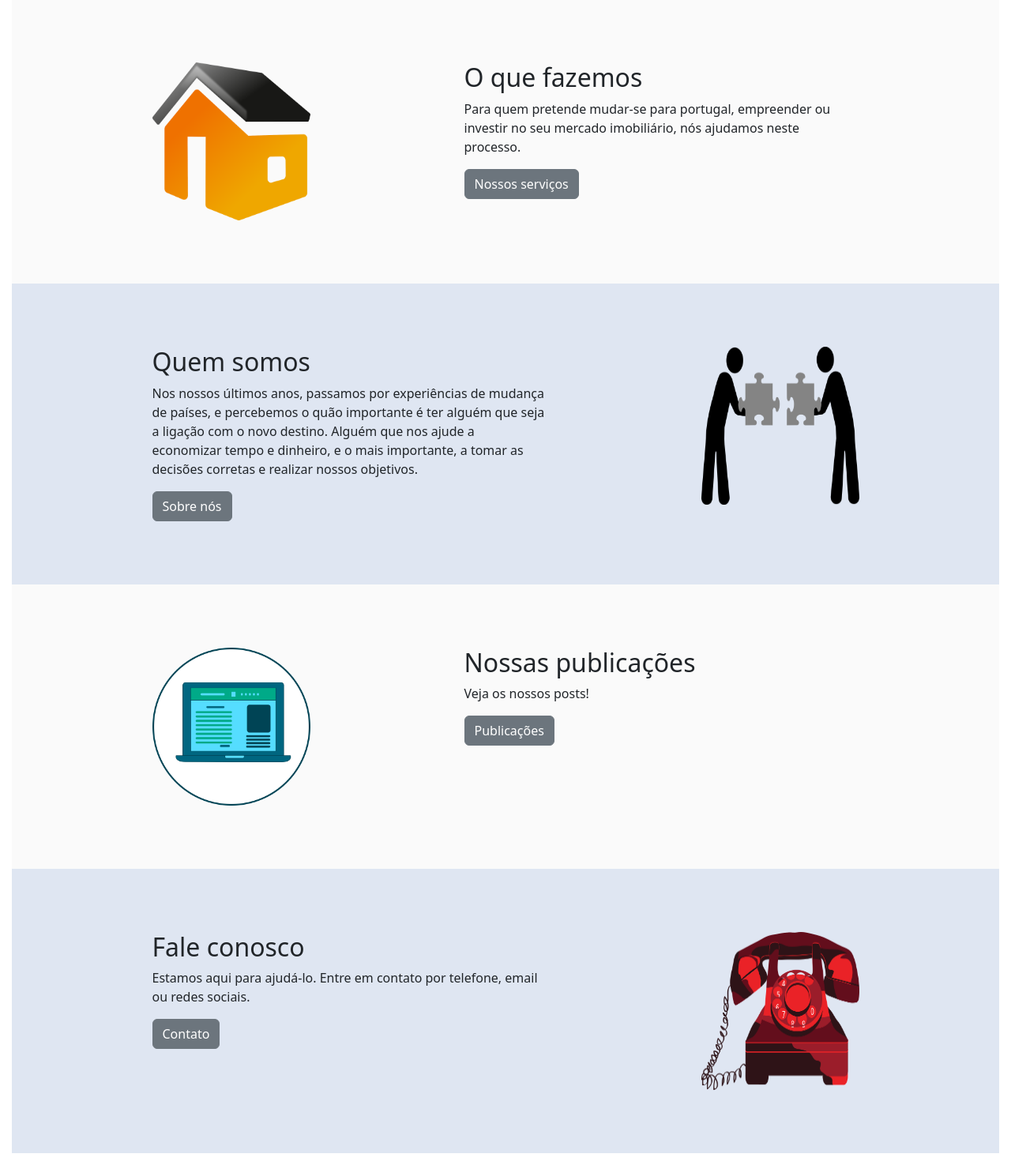
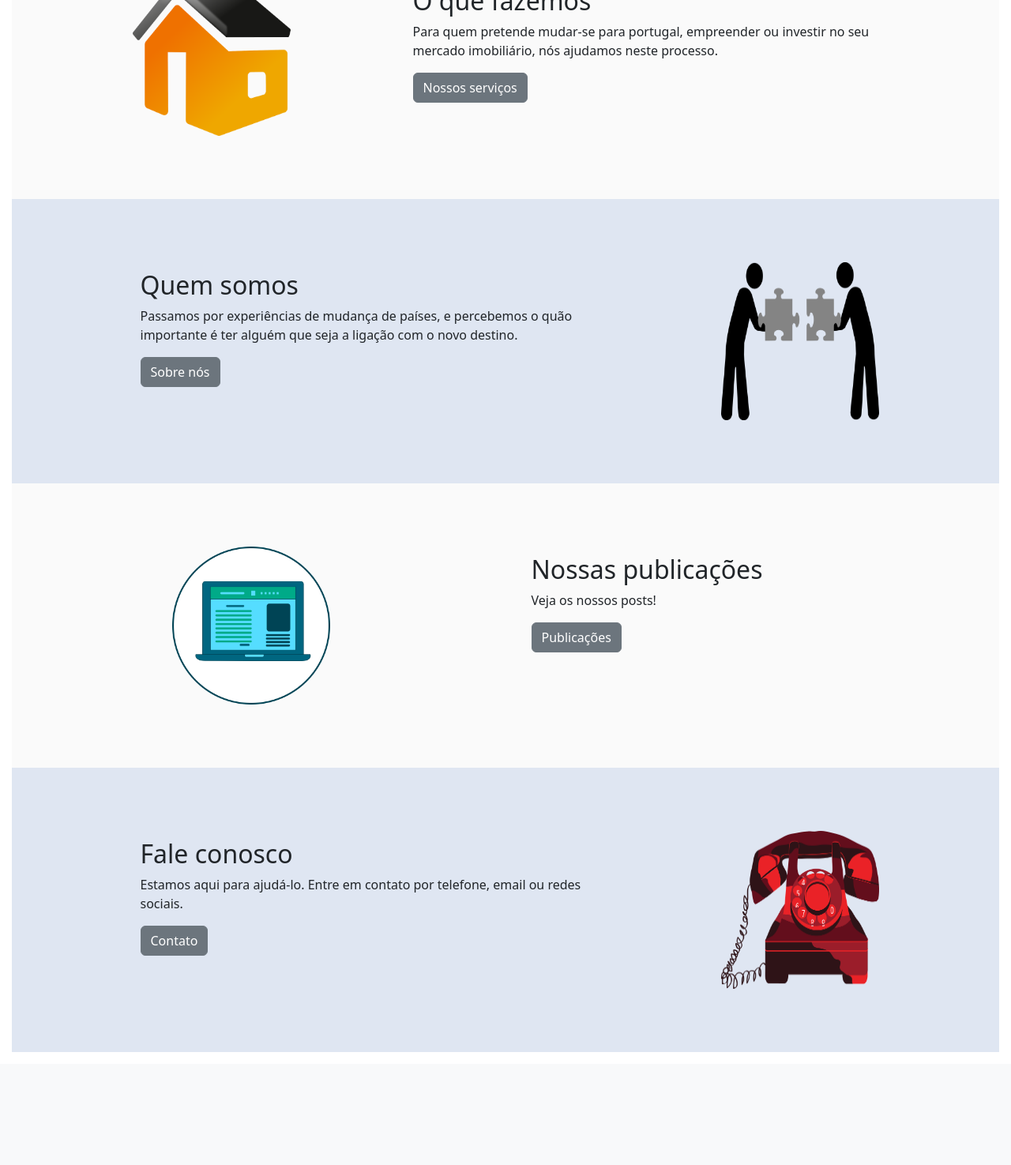
Before and after one commit to apv-br/Conecta, a Flask app: page / in a window 1280 px wide. Shown: the part 660-2135 px from the top of the page at 79% size. After the commit the page ends 1992 px from the top, so only its background shows below. Run offline with Flask 2, Linux system fonts and the light colour scheme; some libraries are stand-ins or nearby versions.

Commit message:
ajustes para mobile
ajustes para mobile

```diff
--- a/static/css/sitestyle.css
+++ b/static/css/sitestyle.css
@@ -42,12 +43,13 @@ value = optional. The fallback value (used if the variable is not found)
    margin-right: 40px;
 }
 
-.containers {
+/* ------- Conjunto de containers da home page  ------- */
+.containers-index {
   padding: 15px;
 }
 
-.container_header {
-  padding: 150px;
+.container-index_header {
+  padding: 10%;
   background-color: var(--light_blue);
   background-image: url("background_img/panoramica_serra_sintra.jpg");
   background-position: center; /* Center the image */
@@ -55,44 +57,54 @@ value = optional. The fallback value (used if the variable is not found)
   background-size: cover; /* Resize the background image to cover the entire container */
 }
 
-.container_header > H1 {
+.container-index_header > H1 {
   color: #FFFFFF;
   font-size: xxx-large;
+  text-align: center;
 }
 
-
-.container_o_que_fazemos {
+.container-index_o_que_fazemos {
   background-color: var(--light_white);
   padding: 80px;
   display: flex;
+  flex-wrap: wrap;
   justify-content: space-around;
 }
 
-.container_quem_somos {
+.container-index_quem_somos {
   background-color: var(--light_blue);
   padding: 80px;
   display: flex;
+  flex-wrap: wrap;
   justify-content: space-around;
 }
 
-.container_nossas_publicacoes {
+.container-index_nossas_publicacoes {
   background-color: var(--light_white);
   padding: 80px;
   display: flex;
+  flex-wrap: wrap;
   justify-content: space-around;
 }
 
-.container_fale_conosco {
+.container-index_fale_conosco {
   background-color: var(--light_blue);
   padding: 80px;
   display: flex;
+  flex-wrap: wrap;
   justify-content: space-around;
 }
 
-.text_containers{
+.text_containers-index{
     text-align: left;
+    padding: 10px;
     min-height: 200px;
-    width: 500px;
+    min-width: 400px;
+    max-width: 600px;
+}
+
+.image_containers-index{
+
 }
 
 /*  ---------------------------  O que fazemos page ----------------------------- */
@@ -140,7 +168,7 @@ value = optional. The fallback value (used if the variable is not found)
   color: #FFFFFF;
 }
 
-.flex_container_quem_somos {
+.container_quem_somos {
   background-color: var(--light_white);
   padding: 20px;
 }
--- a/templates/faleconosco.html
+++ b/templates/faleconosco.html
@@ -9,17 +9,17 @@
 
     <div class="container_fale_conosco_page">
 
-      <div>
+      <div class="container_item_fale_conosco">
           <p>Cassiana Vasconcelos</p>
           <p><a href="mailto:cassiana.a.vasconcelos@gmail.com">cassiana.a.vasconcelos@gmail.com</a></p>
           <p>+351 962 259 420</p>
       </div>
-      <div>
+      <div class="container_item_fale_conosco">
           <p>André Vasconcelos</p>
           <p><a href="mailto:andre.vasconcelos.mail@gmail.com">andre.vasconcelos.mail@gmail.com</a></p>
           <p>+351 962 259 249</p>
       </div>
-      <div>
+      <div class="container_item_fale_conosco">
           <a href="http://linkedin.com/company/conecta-pt" target="_blank">
              <img src="static/img/linkedin.png" width="80" height="80" >
           </a>
--- a/templates/index.html
+++ b/templates/index.html
@@ -2,19 +2,19 @@
 
 {% block content %}
 
-  <div class="containers">
+  <div class="containers-index">
 
-    <div class="container_header">
+    <div class="container-index_header">
       <h1>Somos a sua conexão com Portugal, para a realização da sua realocação, investimentos e empreendedorismo no país.
       </h1>
     </div>
 
-    <div class="container_o_que_fazemos">
-      <div class="image_containers">
+    <div class="container-index_o_que_fazemos">
+      <div class="image_containers-index">
         <img src="static/img/building-g6b0182160_1280.png"  width="200" height="200">
       </div>
 
-      <div class="text_containers">
+      <div class="text_containers-index">
         <h2>O que fazemos</h2>
         <p>Para quem pretende mudar-se para portugal, empreender ou investir no seu mercado imobiliário, nós ajudamos neste processo.</p>
         <button id="button1" type="button" class="btn btn-secondary">Nossos serviços</button>
@@ -23,39 +23,38 @@
 
     </div>
 
-    <div class="container_quem_somos">
+    <div class="container-index_quem_somos">
 
-      <div class="text_containers">
+      <div class="text_containers-index">
         <h2>Quem somos</h2>
-        <p>Nos nossos últimos anos, passamos por experiências de mudança de países, e percebemos o quão importante é ter alguém que
-        seja a ligação com o novo destino. Alguém que nos ajude a economizar tempo e dinheiro, e o mais importante, a tomar as
-        decisões corretas e realizar nossos objetivos.</p>
+        <p>Passamos por experiências de mudança de países, e percebemos o quão importante é ter alguém que
+        seja a ligação com o novo destino.</p>
         <button id="button2" type="button" class="btn btn-secondary">Sobre nós</button>
       </div>
 
-      <div class="image_containers">
+      <div class="image_containers-index">
         <img src="static/img/stick-people-gf5d5baa00_1280.png" width="200" height="200">
       </div>
     </div>
 
-    <div class="container_nossas_publicacoes">
-      <div class="image_containers">
+    <div class="container-index_nossas_publicacoes">
+      <div class="image_containers-index">
         <img src="static/img/laptop-ge1e6bc297_1280.png"  width="200" height="200">
       </div>
-      <div class="text_containers">
+      <div class="text_containers-index">
         <h2>Nossas publicações</h2>
         <p>Veja os nossos posts!</p>
         <button id="button3" type="button" class="btn btn-secondary">Publicações</button>
       </div>
     </div>
 
-    <div class="container_fale_conosco">
-      <div class="text_containers">
+    <div class="container-index_fale_conosco">
+      <div class="text_containers-index">
         <h2>Fale conosco</h2>
         <p>Estamos aqui para ajudá-lo. Entre em contato por telefone, email ou redes sociais.</p>
         <button id="button4" type="button" class="btn btn-secondary">Contato</button>
       </div>
-      <div class="image_containers">
+      <div class="image_containers-index">
         <img src="static/img/telephone-g82df7d2f0_1280.png" width="200" height="200">
       </div>
 
```
Also changed, not shown: other parts of static/css/sitestyle.css (+55 -19 lines), templates/oquefazemos.html (+5 -5 lines), templates/quemsomos.html (+5 -5 lines).
